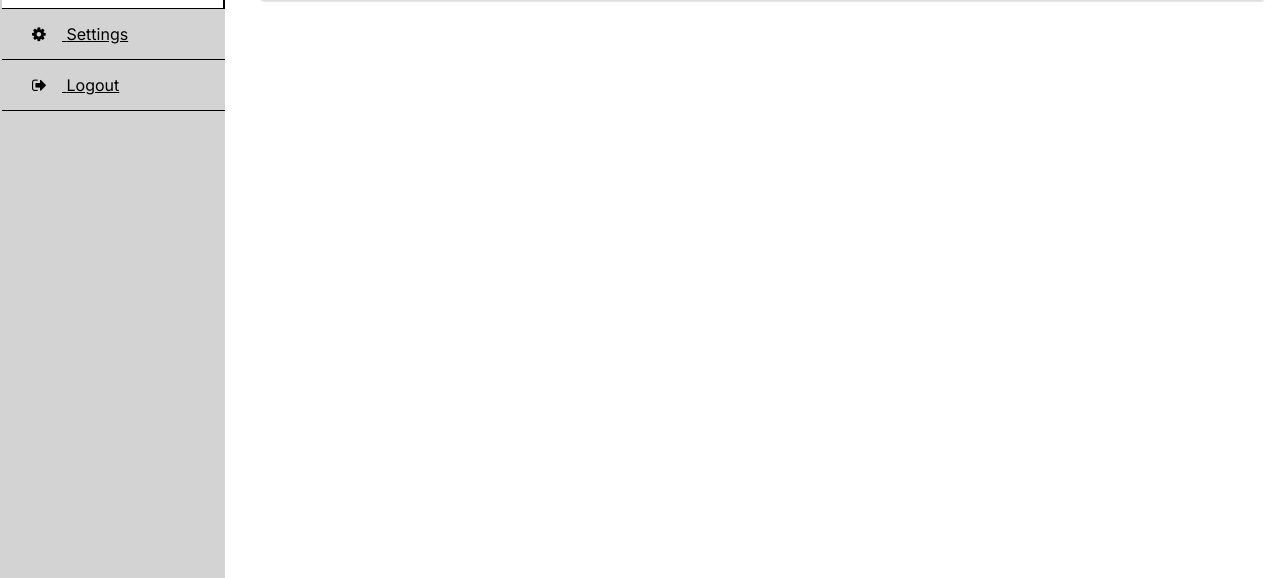
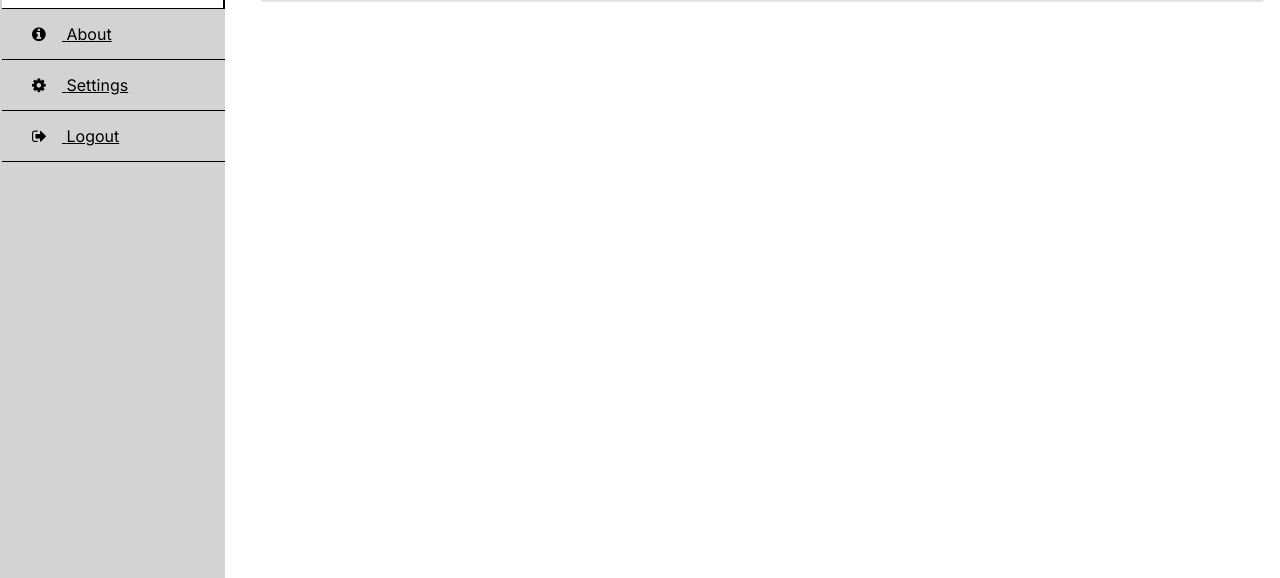
Before and after one commit to Joshuaakaspace/Project--CM, a Django app: page /home/ in a window 1280 px wide. Shown: the part 362-940 px from the top of the page. Run offline with Django 4.2, Linux system fonts and the light colour scheme; the visitor is signed in with stand-in values (Sample User, id 1); data that the repository does not hold is empty; some libraries are stand-ins or nearby versions.

Commit message:
about added

```diff
--- a/templates/index.html
+++ b/templates/index.html
@@ -134,7 +134,12 @@ div.content {
                         <span class="item">Home</span>
                     </a>
                 </li>
-
+                <li>
+                    <a href="#">
+                        <span class="icon"><i class="fa fa-info-circle"></i></span>
+                        <span class="item">About</span>
+                    </a>
+                </li>
                 <li>
                     <a href="#">
                         <span class="icon"><i class="fa fa-gear"></i></span>
```
